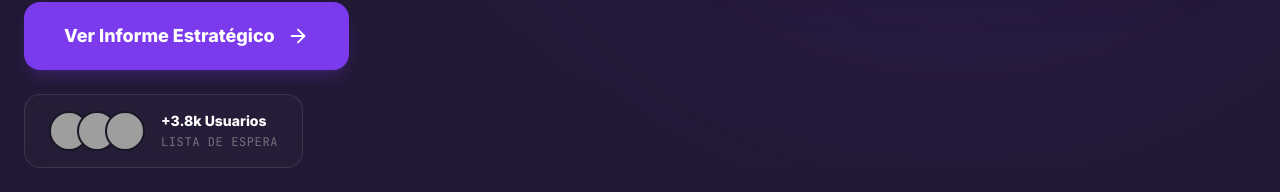
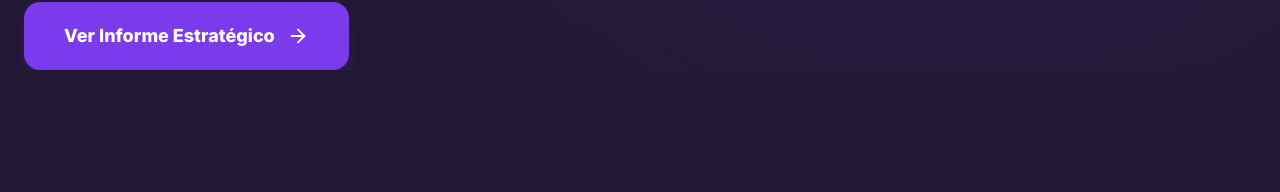
Before and after one commit to marcogugliandolo/Plazafy_Informes, a React (Vite) app: page / in a window 1280 px wide. Shown: the part 760-952 px from the top of the page. Built offline with nearby package versions, Linux system fonts and the light colour scheme; grey boxes are pictures that could not be loaded.

Commit message:
feat: Remove waiting list UI element
Removes the visual component displaying user count and waitlist status. This element is no longer relevant to the current dashboard functionality.

```diff
--- a/src/App.tsx
+++ b/src/App.tsx
@@ -124,19 +124,6 @@ export default function App() {
                       Ver Informe Estratégico
                       <ArrowRight size={22} className="group-hover:translate-x-1 transition-transform" />
                     </button>
-                    <div className="flex items-center gap-4 px-6 py-4 bg-white/2 border border-white/10 rounded-2xl">
-                      <div className="flex -space-x-3">
-                        {[1,2,3].map(i => (
-                          <div key={i} className="w-10 h-10 rounded-full border-2 border-brand-bg bg-zinc-800 overflow-hidden">
-                            <img src={`https://i.pravatar.cc/100?img=${i+30}`} alt="User" referrerPolicy="no-referrer" />
-                          </div>
-                        ))}
-                      </div>
-                      <div className="text-sm">
-                        <span className="font-black block text-white">+3.8k Usuarios</span>
-                        <span className="text-zinc-500 text-xs font-mono uppercase tracking-wider">Lista de Espera</span>
-                      </div>
-                    </div>
                   </div>
                 </motion.div>
 
@@ -149,8 +136,8 @@ export default function App() {
                   <div className="absolute inset-0 bg-brand-accent/20 blur-[150px] rounded-full"></div>
                   <div className="relative glass-panel p-3 overflow-hidden border-white/10 shadow-2xl">
                     <img
-                      src="https://images.unsplash.com/photo-1513694203232-719a280e022f?auto=format&fit=crop&q=80&w=1000"
-                      alt="Urban Mobility"
+                      src="https://images.unsplash.com/photo-1486406146926-c627a92ad1ab?auto=format&fit=crop&q=80&w=1000"
+                      alt="Tech Architecture"
                       className="rounded-[2.5rem] w-full h-full object-cover grayscale hover:grayscale-0 transition-all duration-1000"
                       referrerPolicy="no-referrer"
                     />
```
